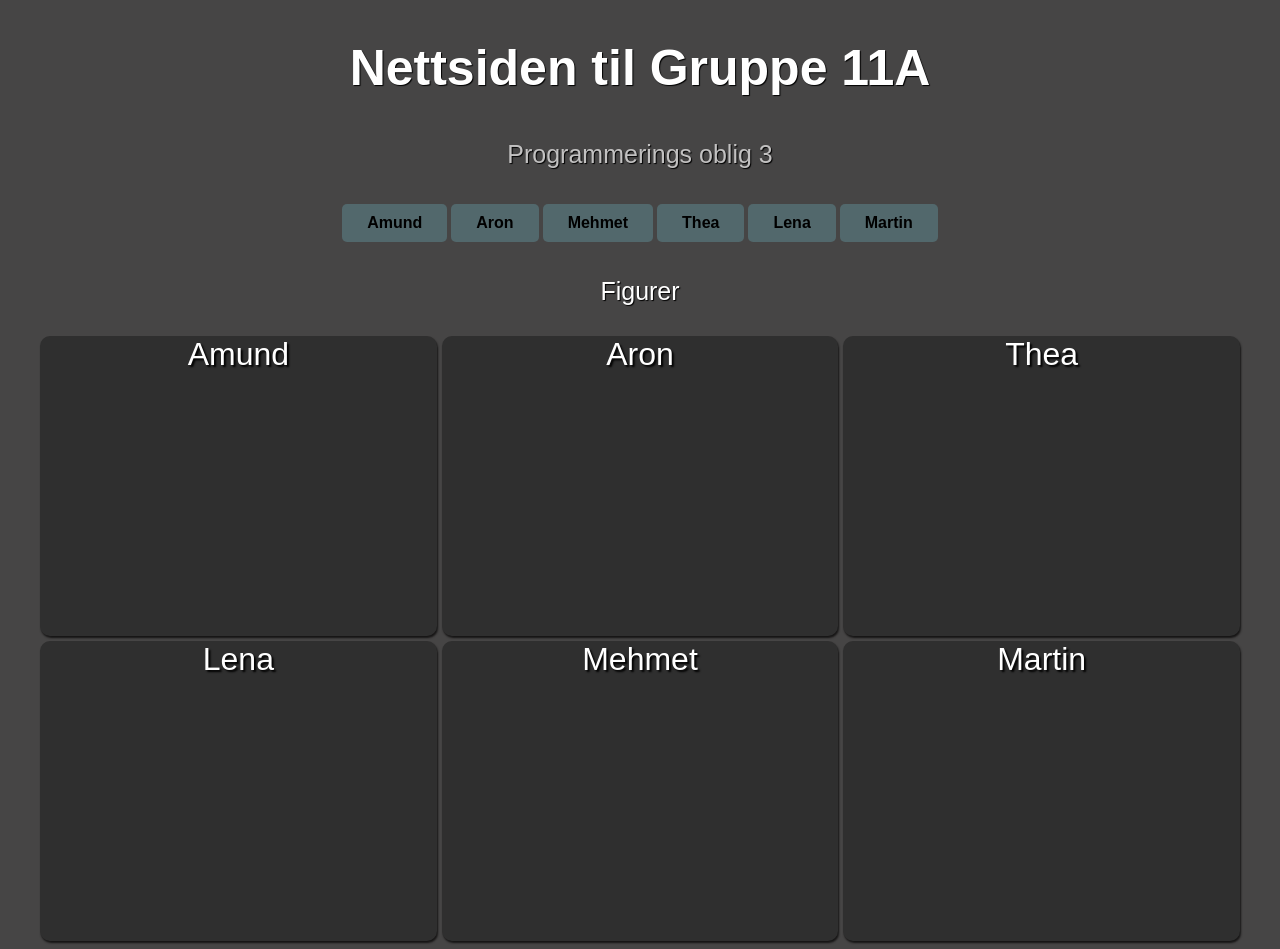
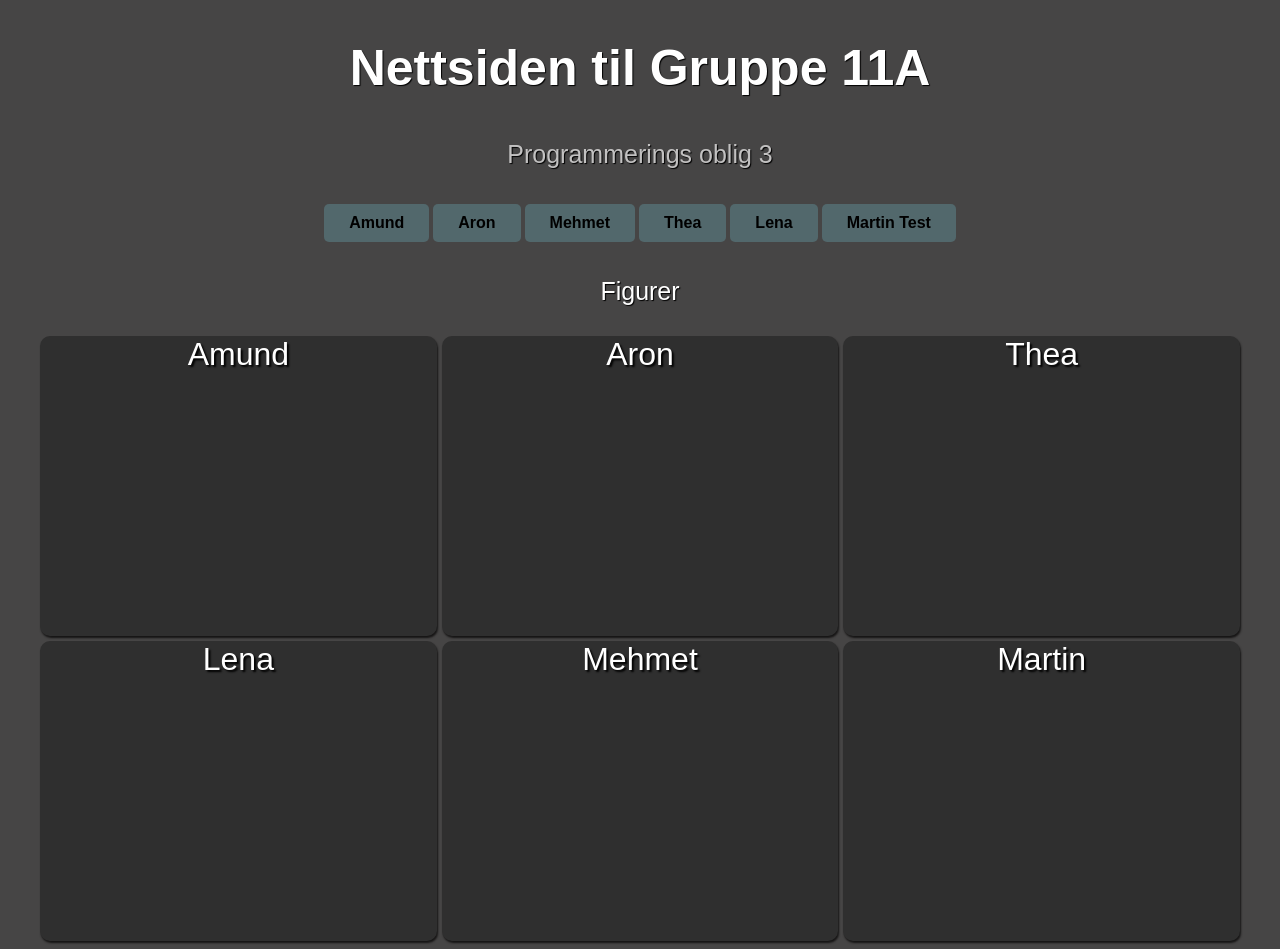
Before and after one commit to mgoberg/Progoblig03, a plain HTML site: page index.html in a window 1280 px wide. Drawn offline with Linux system fonts and the light colour scheme.

Commit message:
Oppdatering

```diff
--- a/index.html
+++ b/index.html
@@ -24,7 +24,7 @@
         Lena
       </button>
       <button class="knapp-martin" onclick="document.location='martin.html'">
-        Martin
+        Martin Test
       </button>
     </div>
 
```
